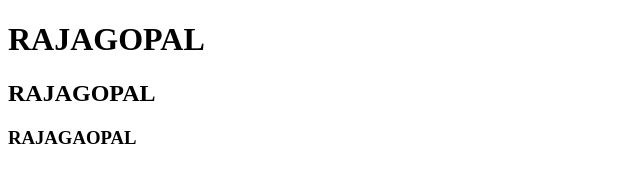
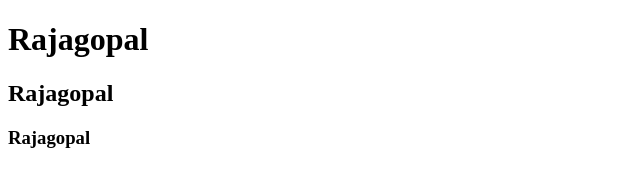
Before and after one commit to Gopal132001/samplerepo, a plain HTML site: page index.html in a window 1280 px wide. Shown: the whole page, without its empty margins (0-640 px from the left). Drawn offline with Linux system fonts and the light colour scheme.

Commit message:
fix : changed a grammatical error

```diff
--- a/index.html
+++ b/index.html
@@ -6,8 +6,8 @@
     <title>Docment</title>
   </head>
   <body>
-    <h1>RAJAGOPAL</h1>
-    <h2>RAJAGOPAL</h2>
-    <h3>RAJAGAOPAL</h3>
+    <h1>Rajagopal</h1>
+    <h2>Rajagopal</h2>
+    <h3>Rajagopal</h3>
   </body>
 </html>
```
